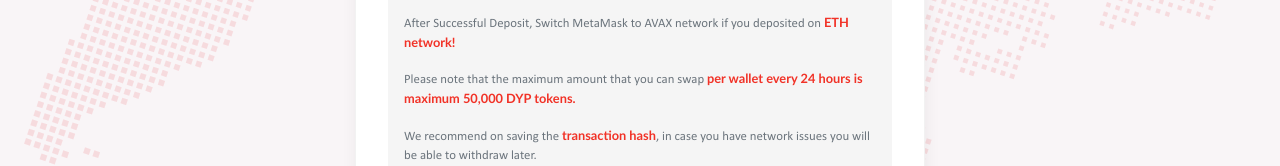
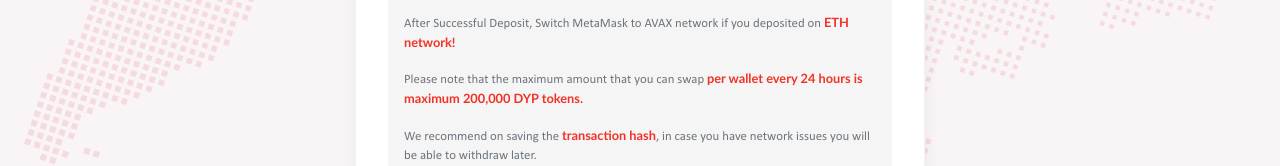
Before and after one commit to dypfinance/avax-bridge, a React (Create React App) app: page / in a window 1280 px wide. Shown: the part 1023-1189 px from the top of the page. Built offline with nearby package versions, Linux system fonts and the light colour scheme; no server answers.

Commit message:
Change Bridge Limit Text

```diff
--- a/src/components/bridge.js
+++ b/src/components/bridge.js
@@ -499,7 +499,7 @@
                               Please note that the maximum amount that you can
                               swap{" "}
                               <span className="alertText">
-                                per wallet every 24 hours is maximum 50,000 DYP
+                                per wallet every 24 hours is maximum 200,000 DYP
                                 tokens.
                               </span>
                             </p>
```
